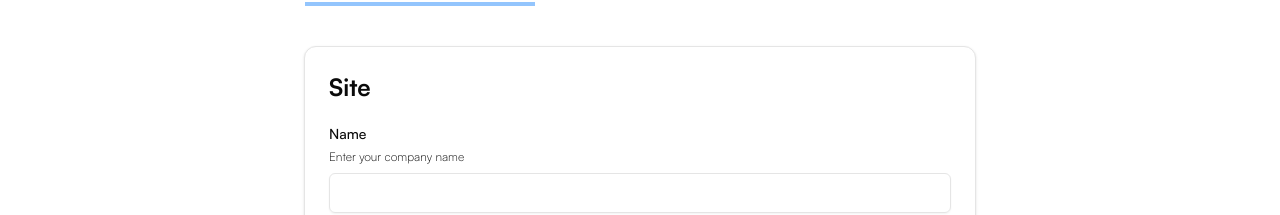
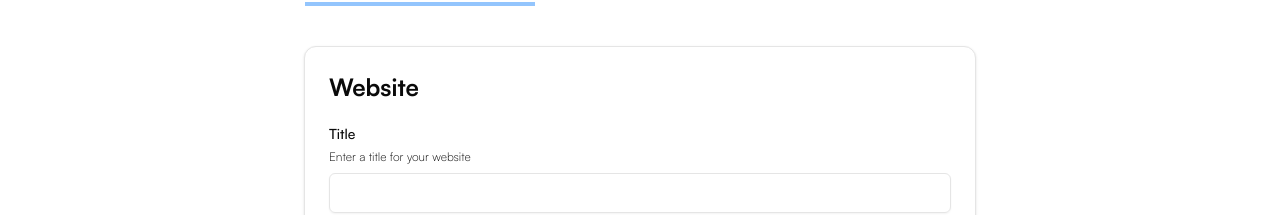
Before and after one commit to jonnovaretti/your-site, a Next.js app in the folder apps/web/: page / in a window 1280 px wide. Shown: the part 167-382 px from the top of the page. Built offline with nearby package versions, Linux system fonts and the light colour scheme; no server answers.

Commit message:
creating template page

```diff
--- a/apps/web/src/app/admin/layout.tsx
+++ b/apps/web/src/app/admin/layout.tsx
@@ -1,9 +1,9 @@
 'use client';
 
+import { Container } from '@components/ui/container';
 import { useUser } from '@modules/auth/hooks/use-user';
+import { Loader2 } from 'lucide-react';
 import { redirect } from 'next/navigation';
-import { Container } from '@components/ui/container';
-import { Loader2 } from 'lucide-react';
 
 export default function AdminLayout({
   children,
--- /dev/null
+++ b/apps/web/src/app/admin/templates/page.tsx
@@ -0,0 +1,9 @@
+import { Container } from '@components/ui/container';
+
+export default function TemplatesList() {
+  return (
+    <Container>
+      <div>Test</div>
+    </Container>
+  );
+}
--- a/apps/web/src/app/page.tsx
+++ b/apps/web/src/app/page.tsx
@@ -1,5 +1,5 @@
 import { Container } from '@components/ui/container';
-import { WebsiteForm } from '@modules/sites/components/site-form';
+import { WebsiteForm } from '@modules/websites/components/website-form';
 
 export default async function Home() {
   return (
--- a/apps/web/src/components/ui/form.tsx
+++ b/apps/web/src/components/ui/form.tsx
@@ -92,8 +92,6 @@ const FormLabel = React.forwardRef<
 >(({ className, ...props }, ref) => {
   const { error, formItemId } = useFormField();
 
-  console.log(props);
-
   return (
     <Label
       ref={ref}
--- a/apps/web/src/middleware.ts
+++ b/apps/web/src/middleware.ts
@@ -24,6 +24,8 @@ export function middleware(request: NextRequest) {
     return NextResponse.redirect(new URL('/', request.url));
   }
 
+  console.log('2 middleware');
+
   // Redirect unauthenticated users trying to access protected pages
   if (
     !isAuthenticated &&
--- a/apps/web/src/modules/auth/api/auth-api.ts
+++ b/apps/web/src/modules/auth/api/auth-api.ts
@@ -1,5 +1,5 @@
+import { UserAuthenticated } from '@apps/shared/types';
 import { apiClient } from '@lib/api-client';
-import type { User } from '@apps/shared/types';
 
 interface LoginCredentials {
   email: string;
@@ -7,7 +7,7 @@ interface LoginCredentials {
 }
 
 interface AuthResponse {
-  user: User;
+  user: UserAuthenticated;
   accessToken: string;
   refreshToken: string;
 }
@@ -27,9 +27,7 @@ export const authApi = {
   },
 
   getProfile: async () => {
-    console.log('get profile');
-
-    const response = await apiClient.get<User>('/auth/profile');
+    const response = await apiClient.get<UserAuthenticated>('/auth/profile');
     return response.data;
   },
 
--- a/apps/web/src/modules/templates/components/templates-grid.component.tsx
+++ b/apps/web/src/modules/templates/components/templates-grid.component.tsx
@@ -10,11 +10,11 @@ import {
   PaginationPrevious,
 } from '@/components/ui/pagination';
 import { getVisiblePages } from '@/lib/utils';
-import { TemplateResponse } from '@apps/shared/types/template.response';
 import { useEffect, useState } from 'react';
 import { getTemplates } from '../actions/get-templates';
 import { TemplateCardSkeleton } from './template-card-skeleton.component';
 import { TemplateCard } from './template-card.component';
+import { TemplateResponse } from '@apps/shared/types/template-response';
 
 interface TemplateGridProps {
   templates?: TemplateResponse[];
--- a/apps/web/src/modules/sites/components/site-form.tsx
+++ b/apps/web/src/modules/websites/components/website-form.tsx
@@ -24,14 +24,16 @@ import { useToast } from '@hooks/use-toast';
 import { apiClient } from '@lib/api-client';
 import { getWebsiteType } from '@lib/site-type-options';
 import { useMutation, useQueryClient } from '@tanstack/react-query';
+import { useRouter } from 'next/navigation';
 import { useForm } from 'react-hook-form';
 import * as z from 'zod';
 
 export function WebsiteForm() {
   const { toast } = useToast();
+  const router = useRouter();
   const queryClient = useQueryClient();
   const formSchema = z.object({
-    name: z.string().min(1, 'Name is required'),
+    title: z.string().min(1, 'Name is required'),
     type: z.string().min(1, 'Select the site type'),
     description: z
       .string()
@@ -42,16 +44,16 @@ export function WebsiteForm() {
   const form = useForm<z.infer<typeof formSchema>>({
     resolver: zodResolver(formSchema),
     values: {
-      name: '',
+      title: '',
       description: '',
       type: '',
     },
   });
 
-  const createSite = useMutation({
+  const createWebsite = useMutation({
     mutationFn: (values: z.infer<typeof formSchema>) =>
       apiClient.post('/websites', {
-        name: values.name,
+        title: values.title,
         description: values.description,
         type: values.type,
       }),
@@ -61,6 +63,7 @@ export function WebsiteForm() {
         title: 'Move user to templates',
         description: 'Your profile has been successfully updated.',
       });
+      router.push('/');
     },
     onError: () => {
       toast({
@@ -74,21 +77,21 @@ export function WebsiteForm() {
   return (
     <Card className="mt-10 max-w-2xl mx-auto">
       <div className="p-6">
-        <h2 className="text-2xl font-bold mb-6">Site</h2>
+        <h2 className="text-2xl font-bold mb-6">Website</h2>
         <Form {...form}>
           <form
-            onSubmit={form.handleSubmit(values => createSite.mutate(values))}
+            onSubmit={form.handleSubmit(values => createWebsite.mutate(values))}
             className="space-y-6"
           >
             <FormField
               control={form.control}
-              name="name"
+              name="title"
               render={({ field }) => (
                 <FormItem>
                   <div className="flex flex-col gap-2">
-                    <FormLabel>Name</FormLabel>
+                    <FormLabel>Title</FormLabel>
                     <FormLabel className="text-xs font-extralight">
-                      Enter your company name
+                      Enter a title for your website
                     </FormLabel>
                   </div>
                   <FormControl>
@@ -155,9 +158,9 @@ export function WebsiteForm() {
             <Button
               type="submit"
               className="w-full"
-              disabled={createSite.isPending}
+              disabled={createWebsite.isPending}
             >
-              {createSite.isPending ? 'Creating...' : 'Create site'}
+              {createWebsite.isPending ? 'Creating...' : 'Create site'}
             </Button>
           </form>
         </Form>
```
Also changed, not shown: apps/web/src/app/websites/page.tsx (renamed from apps/web/src/app/sites/page.tsx), 2 other files (tests, documents, lock files or other folders).
